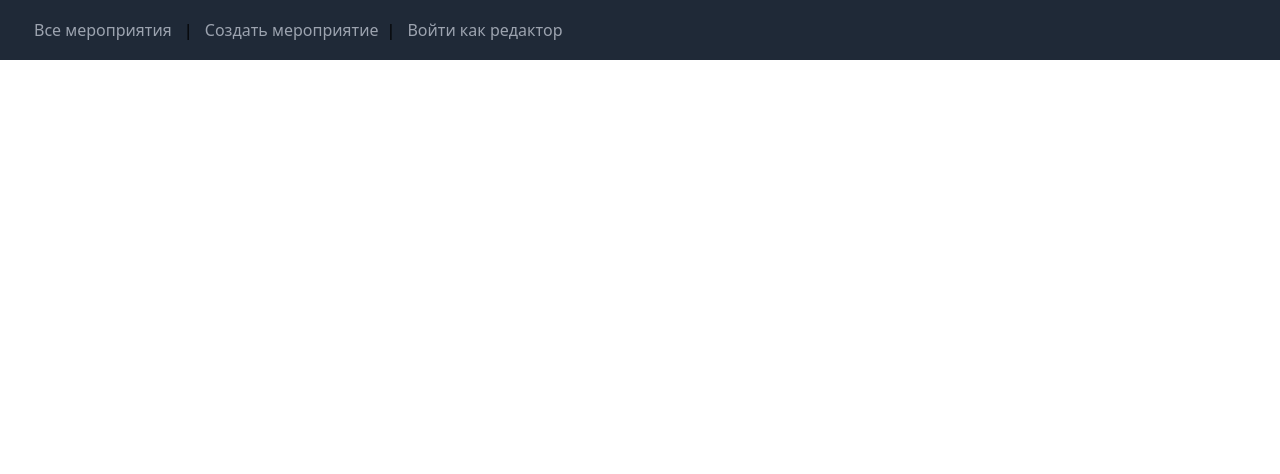
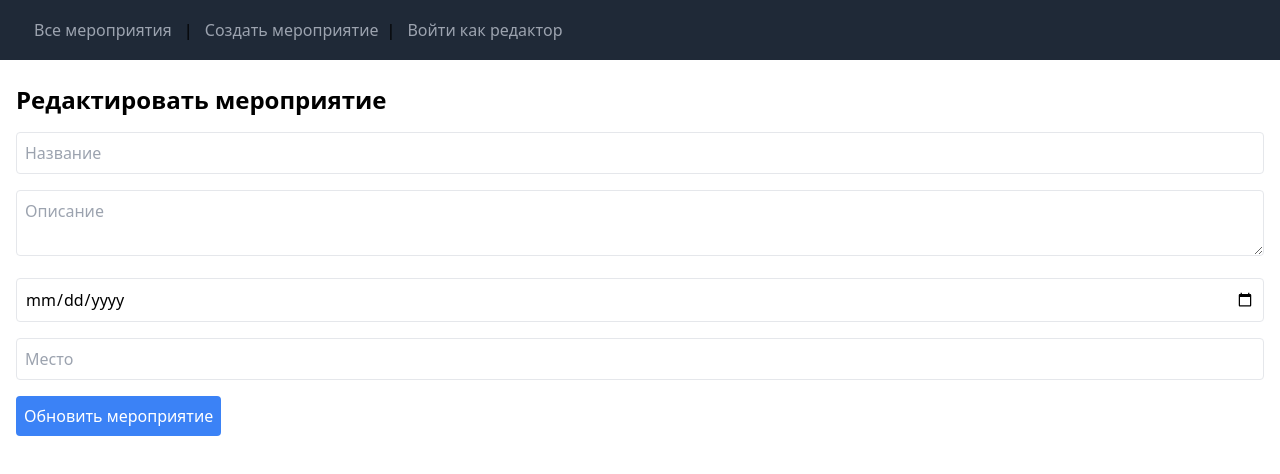
Before and after one commit to Poolryz/lysva-events-frontend, a Vue app: page /event/1/edit in a window 1280 px wide. Shown: the top 474 px of the page. Built offline with nearby package versions, Linux system fonts and the light colour scheme; no server answers.

Commit message:
Просто

```diff
--- a/src/router/index.js
+++ b/src/router/index.js
@@ -3,6 +3,7 @@ import EventsList from "../views/EventsList.vue";
 import CreateEvent from "../views/CreateEvent.vue";
 import LoginPage from "../views/LoginPage.vue";
 import EventPage from "../views/EventPage.vue";
+import EditEventPage from "../views/EditEventPage.vue";
 
 const routes = [
 	{ path: "/", component: EventsList },
@@ -25,9 +26,14 @@ const routes = [
 		component: LoginPage,
 	},
 	{
-		path: "/event:id",
+		path: "/event/:id",
 		name: "EventPage",
 		component: EventPage,
+	},
+	{
+		path: "/event/:id/edit",
+		name: "EditEventPage",
+		component: EditEventPage, // Этот компонент ты должен создать для редактирования
 	},
 ];
 
--- /dev/null
+++ b/src/views/EditEventPage.vue
@@ -0,0 +1,95 @@
+<template>
+	<div class="container mx-auto px-4 py-6">
+		<h1 class="text-2xl font-bold mb-4">Редактировать мероприятие</h1>
+
+		<form @submit.prevent="updateEvent" class="space-y-4">
+			<input
+				v-model="title"
+				type="text"
+				placeholder="Название"
+				class="border p-2 w-full rounded"
+				required
+			/>
+			<textarea
+				v-model="description"
+				placeholder="Описание"
+				class="border p-2 w-full rounded"
+				required
+			></textarea>
+			<input
+				v-model="date"
+				type="date"
+				class="border p-2 w-full rounded"
+				required
+			/>
+			<input
+				v-model="location"
+				type="text"
+				placeholder="Место"
+				class="border p-2 w-full rounded"
+				required
+			/>
+			<button type="submit" class="bg-blue-500 text-white p-2 rounded">
+				Обновить мероприятие
+			</button>
+		</form>
+	</div>
+</template>
+
+<script>
+	import axios from "axios";
+	import { ref } from "vue";
+	import { useRoute, useRouter } from "vue-router";
+
+	export default {
+		name: "EditEventPage",
+		setup() {
+			const title = ref("");
+			const description = ref("");
+			const date = ref("");
+			const location = ref("");
+			const route = useRoute();
+			const router = useRouter();
+
+			const getEvent = async () => {
+				const eventId = route.params.id;
+				try {
+					const response = await axios.get(
+						`http://localhost:3000/events/${eventId}`,
+					);
+					const event = response.data;
+					title.value = event.title;
+					description.value = event.description;
+					date.value = event.date;
+					location.value = event.location;
+				} catch (error) {
+					console.error("Ошибка при получении мероприятия:", error);
+				}
+			};
+
+			const updateEvent = async () => {
+				const eventId = route.params.id;
+				try {
+					await axios.put(`http://localhost:3000/events/${eventId}`, {
+						title: title.value,
+						description: description.value,
+						date: date.value,
+						location: location.value,
+					});
+					alert("Мероприятие обновлено!");
+					router.push(`/event/${eventId}`);
+				} catch (error) {
+					console.error("Ошибка при обновлении мероприятия:", error);
+				}
+			};
+
+			getEvent();
+
+			return { title, description, date, location, updateEvent };
+		},
+	};
+</script>
+
+<style>
+	/* Стили */
+</style>
--- a/src/views/EventPage.vue
+++ b/src/views/EventPage.vue
@@ -1,10 +1,94 @@
-<template>Hello world</template>
+<template>
+	<div class="container mx-auto px-4 py-6">
+		<h1 class="text-2xl font-bold mb-4">{{ event.title }}</h1>
+		<p class="mb-2"><strong>Описание:</strong> {{ event.description }}</p>
+		<p class="mb-2"><strong>Дата:</strong> {{ event.date }}</p>
+		<p class="mb-2"><strong>Место:</strong> {{ event.location }}</p>
+		<button @click="goBack" class="bg-blue-500 text-white p-2 rounded mb-4">
+			Назад
+		</button>
+
+		<!-- Отображаем кнопки только если текущий пользователь является автором мероприятия -->
+		<div v-if="isCreator">
+			<button
+				@click="goToEdit"
+				class="bg-yellow-500 text-white p-2 rounded mr-2"
+			>
+				Редактировать
+			</button>
+			<button @click="deleteEvent" class="bg-red-500 text-white p-2 rounded">
+				Удалить
+			</button>
+		</div>
+	</div>
+</template>
 
 <script>
+	import axios from "axios";
+	import { ref } from "vue";
+	import { useRoute, useRouter } from "vue-router";
+
 	export default {
 		name: "EventPage",
-		data() {
-			return;
+		setup() {
+			const event = ref({});
+			const route = useRoute();
+			const router = useRouter();
+			const isCreator = ref(false); // Проверка, является ли текущий пользователь автором
+
+			const getEvent = async () => {
+				const eventId = route.params.id; // Получаем ID из параметров маршрута
+				try {
+					const response = await axios.get(
+						`http://localhost:3000/events/${eventId}`,
+						{
+							headers: {
+								Authorization: `Bearer ${localStorage.getItem("token")}`, // Отправляем токен
+							},
+						},
+					);
+					event.value = response.data; // Сохраняем данные мероприятия
+
+					// Проверяем, является ли текущий пользователь автором мероприятия
+					const currentUser = JSON.parse(
+						atob(localStorage.getItem("token").split(".")[1]),
+					).login; // Получаем логин из токена
+					isCreator.value = currentUser === event.value.createdBy;
+				} catch (error) {
+					console.error("Ошибка при получении мероприятия:", error);
+				}
+			};
+
+			const goBack = () => {
+				router.go(-1); // Вернуться на предыдущую страницу
+			};
+
+			const goToEdit = () => {
+				router.push({ name: "EditEventPage", params: { id: route.params.id } }); // Переход на страницу редактирования
+			};
+
+			const deleteEvent = async () => {
+				try {
+					await axios.delete(
+						`http://localhost:3000/events/${route.params.id}`,
+						{
+							headers: {
+								Authorization: `Bearer ${localStorage.getItem("token")}`, // Отправляем токен для авторизации
+							},
+						},
+					);
+					alert("Мероприятие удалено");
+					router.push("/events"); // Переход на список мероприятий после удаления
+				} catch (error) {
+					console.error("Ошибка при удалении мероприятия:", error);
+				}
+			};
+
+			getEvent(); // Получаем данные при загрузке компонента
+
+			return { event, goBack, goToEdit, deleteEvent, isCreator };
 		},
 	};
 </script>
+
+<style></style>
--- a/src/views/EventsList.vue
+++ b/src/views/EventsList.vue
@@ -32,7 +32,8 @@
 						<li
 							v-for="event in filteredEvents"
 							:key="event._id"
-							class="w-1/5 m-1 flex flex-col items-center"
+							class="w-1/5 m-1 flex flex-col items-center cursor-pointer"
+							@click="goToEvent(event._id)"
 						>
 							<img
 								class="w-fit"
@@ -59,6 +60,9 @@
 
 <script>
 	import { mapState, mapGetters, mapMutations } from "vuex";
+	import axios from "axios";
+	import { ref, onMounted } from "vue";
+	import { useRouter } from "vue-router";
 
 	export default {
 		computed: {
@@ -85,5 +89,26 @@
 		created() {
 			this.$store.dispatch("fetchEvents");
 		},
+		setup() {
+			const events = ref([]);
+			const router = useRouter();
+
+			const fetchEvents = async () => {
+				try {
+					const response = await axios.get("http://localhost:3000/events");
+					events.value = response.data;
+				} catch (error) {
+					console.error("Ошибка при получении мероприятий:", error);
+				}
+			};
+
+			const goToEvent = (id) => {
+				router.push({ name: "EventPage", params: { id } }); // Переход на страницу мероприятия
+			};
+
+			onMounted(fetchEvents); // Получаем события при монтировании компонента
+
+			return { events, goToEvent };
+		},
 	};
 </script>
```
